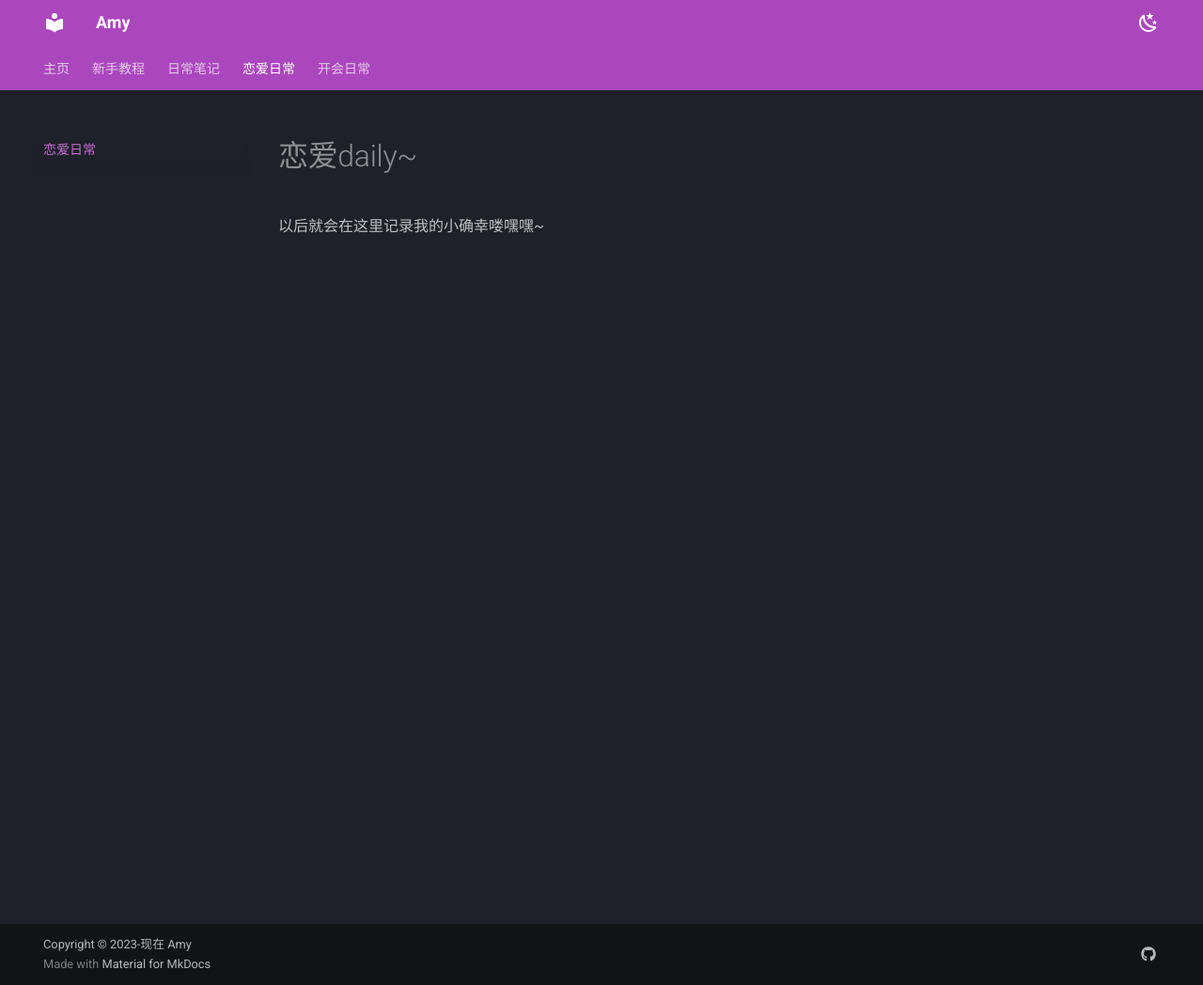
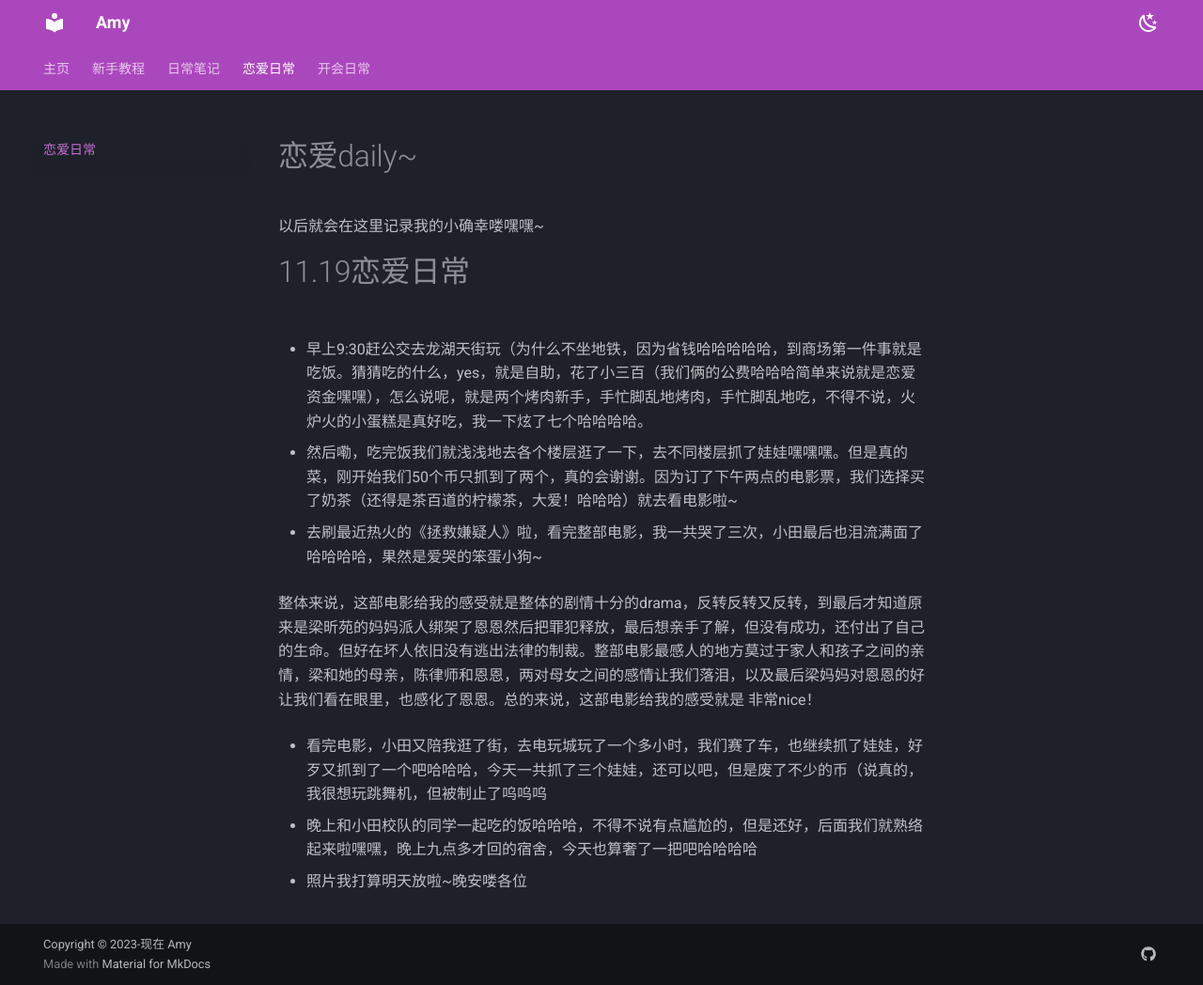
Before and after one commit to AmyWang5/Amyhhh-blog, an MkDocs documentation site: the page built from docs/AMY1/love.md, in a window 1280 px wide and 1048 px high. Shown: the whole window at 94% size. Built offline with MkDocs 1.6.1 and Material for MkDocs 9.7.7, drawn with Linux system fonts in a browser that asks for light colours.

Commit message:
2023-11-20_00:08:08 update

```diff
--- a/docs/AMY1/love.md
+++ b/docs/AMY1/love.md
@@ -1,3 +1,19 @@
 # 恋爱daily~
 
 以后就会在这里记录我的小确幸喽嘿嘿~
+
+# 11.19恋爱日常
+
+- 早上9:30赶公交去龙湖天街玩（为什么不坐地铁，因为省钱哈哈哈哈哈，到商场第一件事就是吃饭。猜猜吃的什么，yes，就是自助，花了小三百（我们俩的公费哈哈哈简单来说就是恋爱资金嘿嘿），怎么说呢，就是两个烤肉新手，手忙脚乱地烤肉，手忙脚乱地吃，不得不说，火炉火的小蛋糕是真好吃，我一下炫了七个哈哈哈哈。
+
+- 然后嘞，吃完饭我们就浅浅地去各个楼层逛了一下，去不同楼层抓了娃娃嘿嘿嘿。但是真的菜，刚开始我们50个币只抓到了两个，真的会谢谢。因为订了下午两点的电影票，我们选择买了奶茶（还得是茶百道的柠檬茶，大爱！哈哈哈）就去看电影啦~
+
+- 去刷最近热火的《拯救嫌疑人》啦，看完整部电影，我一共哭了三次，小田最后也泪流满面了哈哈哈哈，果然是爱哭的笨蛋小狗~
+
+  整体来说，这部电影给我的感受就是整体的剧情十分的drama，反转反转又反转，到最后才知道原来是梁昕苑的妈妈派人绑架了恩恩然后把罪犯释放，最后想亲手了解，但没有成功，还付出了自己的生命。但好在坏人依旧没有逃出法律的制裁。整部电影最感人的地方莫过于家人和孩子之间的亲情，梁和她的母亲，陈律师和恩恩，两对母女之间的感情让我们落泪，以及最后梁妈妈对恩恩的好让我们看在眼里，也感化了恩恩。总的来说，这部电影给我的感受就是 非常nice！
+
+- 看完电影，小田又陪我逛了街，去电玩城玩了一个多小时，我们赛了车，也继续抓了娃娃，好歹又抓到了一个吧哈哈哈，今天一共抓了三个娃娃，还可以吧，但是废了不少的币（说真的，我很想玩跳舞机，但被制止了呜呜呜
+
+- 晚上和小田校队的同学一起吃的饭哈哈哈，不得不说有点尴尬的，但是还好，后面我们就熟络起来啦嘿嘿，晚上九点多才回的宿舍，今天也算奢了一把吧哈哈哈哈
+
+- 照片我打算明天放啦~晚安喽各位
```
